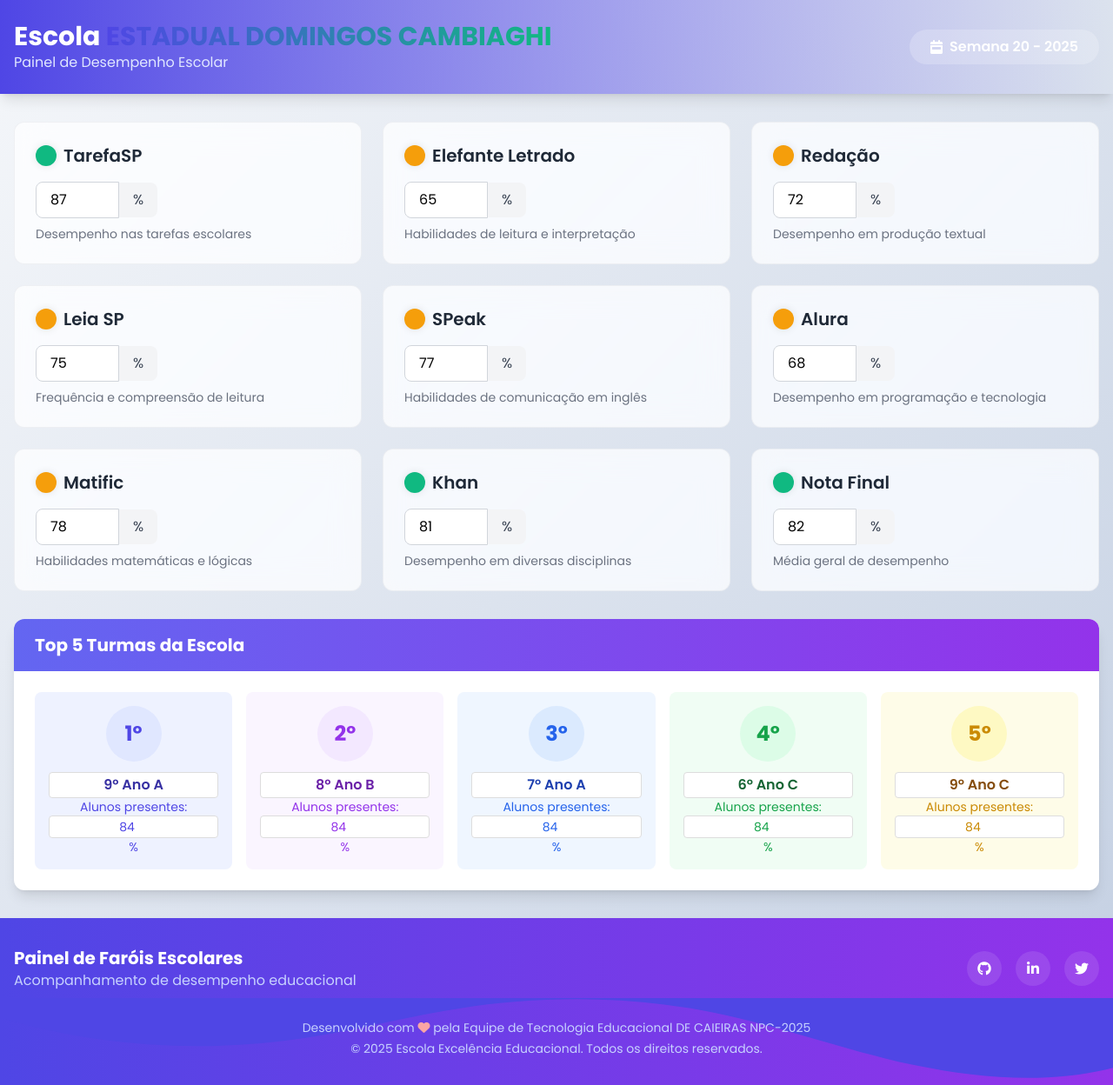
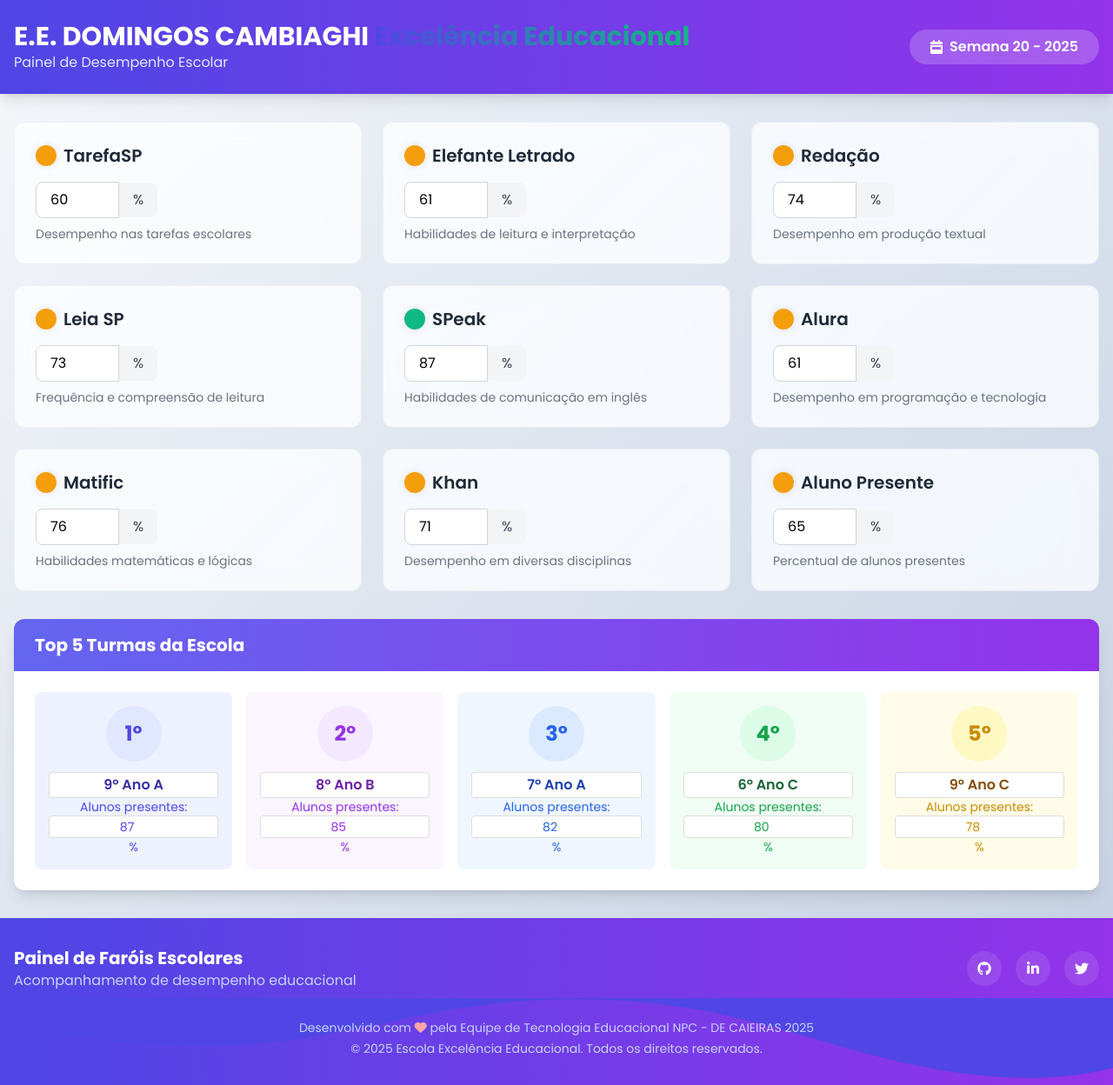
Before and after one commit to PNE-DE-CAI/FAROISESCOLARES, a plain HTML site: page index.html in a window 1280 px wide. Shown: the whole page at 87% size. Drawn offline with nearby package versions, Linux system fonts and the light colour scheme.

Commit message:
Update index.html

```diff
--- a/index.html
+++ b/index.html
@@ -112,15 +112,40 @@
             padding: 2px 4px;
             text-align: center;
         }
+
+        .toast {
+            position: fixed;
+            bottom: 20px;
+            right: 20px;
+            background-color: #10B981;
+            color: white;
+            padding: 12px 24px;
+            border-radius: 8px;
+            box-shadow: 0 4px 6px rgba(0,0,0,0.1);
+            transform: translateY(100px);
+            opacity: 0;
+            transition: all 0.3s ease;
+            z-index: 1000;
+        }
+
+        .toast.show {
+            transform: translateY(0);
+            opacity: 1;
+        }
     </style>
 </head>
 <body class="min-h-screen flex flex-col">
+    <!-- Toast Notification -->
+    <div id="toast" class="toast">
+        <span id="toast-message">Alterações salvas com sucesso!</span>
+    </div>
+
     <!-- Header -->
-    <header class="bg-gradient-to-r from-indigo-600 to-PINK-600 text-white shadow-lg">
+    <header class="bg-gradient-to-r from-indigo-600 to-purple-600 text-white shadow-lg">
         <div class="container mx-auto px-4 py-6">
             <div class="flex flex-col md:flex-row justify-between items-center">
                 <div class="mb-4 md:mb-0">
-                    <h1 class="text-3xl font-bold">Escola <span id="school-name" class="gradient-text editable">ESTADUAL DOMINGOS CAMBIAGHI</span></h1>
+                    <h1 class="text-3xl font-bold">E.E. DOMINGOS CAMBIAGHI <span id="school-name" class="gradient-text editable">Excelência Educacional</span></h1>
                     <p class="text-indigo-100">Painel de Desempenho Escolar</p>
                 </div>
                 <div class="flex items-center bg-white/20 rounded-full px-6 py-2">
@@ -243,13 +268,13 @@
             <div class="card p-6">
                 <div class="flex items-center mb-4">
                     <div class="traffic-light" id="nota-light"></div>
-                    <h3 class="text-xl font-semibold text-gray-800">Nota Final</h3>
+                    <h3 class="text-xl font-semibold text-gray-800">Aluno Presente</h3>
                 </div>
                 <div class="flex items-center">
                     <input type="number" min="0" max="100" id="nota-input" class="input-field w-24 px-4 py-2 border border-gray-300 rounded-l-lg focus:outline-none focus:ring-2 focus:ring-indigo-500">
                     <span class="px-4 py-2 bg-gray-100 text-gray-700 rounded-r-lg">%</span>
                 </div>
-                <p class="mt-2 text-sm text-gray-500">Média geral de desempenho</p>
+                <p class="mt-2 text-sm text-gray-500">Percentual de alunos presentes</p>
             </div>
         </div>
 
@@ -269,7 +294,7 @@
                             <input type="text" value="9º Ano A" class="class-input" id="class-1-name">
                         </h3>
                         <p class="text-sm text-indigo-600">
-                            Alunos presentes: <input type="number" value="84" min="0" max="100" class="class-input" id="class-1-value">%
+                            Alunos presentes: <input type="number" value="87" min="0" max="100" class="class-input" id="class-1-value">%
                         </p>
                     </div>
 
@@ -282,7 +307,7 @@
                             <input type="text" value="8º Ano B" class="class-input" id="class-2-name">
                         </h3>
                         <p class="text-sm text-purple-600">
-                            Alunos presentes: <input type="number" value="84" min="0" max="100" class="class-input" id="class-2-value">%
+                            Alunos presentes: <input type="number" value="85" min="0" max="100" class="class-input" id="class-2-value">%
                         </p>
                     </div>
 
@@ -295,7 +320,7 @@
                             <input type="text" value="7º Ano A" class="class-input" id="class-3-name">
                         </h3>
                         <p class="text-sm text-blue-600">
-                            Alunos presentes: <input type="number" value="84" min="0" max="100" class="class-input" id="class-3-value">%
+                            Alunos presentes: <input type="number" value="82" min="0" max="100" class="class-input" id="class-3-value">%
                         </p>
                     </div>
 
@@ -308,7 +333,7 @@
                             <input type="text" value="6º Ano C" class="class-input" id="class-4-name">
                         </h3>
                         <p class="text-sm text-green-600">
-                            Alunos presentes: <input type="number" value="84" min="0" max="100" class="class-input" id="class-4-value">%
+                            Alunos presentes: <input type="number" value="80" min="0" max="100" class="class-input" id="class-4-value">%
                         </p>
                     </div>
 
@@ -321,7 +346,7 @@
                             <input type="text" value="9º Ano C" class="class-input" id="class-5-name">
                         </h3>
                         <p class="text-sm text-yellow-600">
-                            Alunos presentes: <input type="number" value="84" min="0" max="100" class="class-input" id="class-5-value">%
+                            Alunos presentes: <input type="number" value="78" min="0" max="100" class="class-input" id="class-5-value">%
                         </p>
                     </div>
                 </div>
@@ -355,13 +380,38 @@
                 </div>
             </div>
             <div class="mt-8 text-center text-indigo-200 text-sm">
-                <p>Desenvolvido com <i class="fas fa-heart text-red-300"></i> pela Equipe de Tecnologia Educacional DE CAIEIRAS NPC-2025</p>
+                <p>Desenvolvido com <i class="fas fa-heart text-red-300"></i> pela Equipe de Tecnologia Educacional NPC - DE CAIEIRAS 2025</p>
                 <p class="mt-1">© 2025 Escola <span id="footer-school-name">Excelência Educacional</span>. Todos os direitos reservados.</p>
             </div>
         </div>
     </footer>
 
     <script>
+        // Toast notification function
+        function showToast(message) {
+            const toast = document.getElementById('toast');
+            const toastMessage = document.getElementById('toast-message');
+
+            toastMessage.textContent = message;
+            toast.classList.add('show');
+
+            setTimeout(() => {
+                toast.classList.remove('show');
+            }, 3000);
+        }
+
+        // Save data to localStorage
+        function saveData(key, value) {
+            localStorage.setItem(key, JSON.stringify(value));
+            showToast('Alterações salvas com sucesso!');
+        }
+
+        // Load data from localStorage
+        function loadData(key, defaultValue) {
+            const data = localStorage.getItem(key);
+            return data ? JSON.parse(data) : defaultValue;
+        }
+
         // Set current week
         function getCurrentWeek() {
             const now = new Date();
@@ -373,8 +423,12 @@
             return week;
         }
 
-        document.getElementById('week-number').textContent = getCurrentWeek();
-        document.getElementById('year').textContent = new Date().getFullYear();
+        // Load saved week and year or use current
+        const savedWeek = loadData('school-week', getCurrentWeek());
+        const savedYear = loadData('school-year', new Date().getFullYear());
+
+        document.getElementById('week-number').textContent = savedWeek;
+        document.getElementById('year').textContent = savedYear;
 
         // Traffic light logic
         function updateTrafficLight(inputId, lightId) {
@@ -395,6 +449,9 @@
                 } else {
                     light.classList.add('red');
                 }
+
+                // Save the value
+                saveData(inputId, value);
             });
         }
 
@@ -413,28 +470,19 @@
 
         indicators.forEach(indicator => {
             updateTrafficLight(indicator.input, indicator.light);
+
+            // Load saved values
+            const savedValue = loadData(indicator.input, Math.floor(Math.random() * 30 + 60));
+            document.getElementById(indicator.input).value = savedValue;
+
+            // Trigger input event to update light
+            document.getElementById(indicator.input).dispatchEvent(new Event('input'));
         });
 
-        // Set random initial values for demo
-        function setRandomValues() {
-            document.getElementById('tarefasp-input').value = Math.floor(Math.random() * 30 + 60);
-            document.getElementById('elefante-input').value = Math.floor(Math.random() * 30 + 60);
-            document.getElementById('redacao-input').value = Math.floor(Math.random() * 30 + 60);
-            document.getElementById('leia-input').value = Math.floor(Math.random() * 30 + 60);
-            document.getElementById('speak-input').value = Math.floor(Math.random() * 30 + 60);
-            document.getElementById('alura-input').value = Math.floor(Math.random() * 30 + 60);
-            document.getElementById('matific-input').value = Math.floor(Math.random() * 30 + 60);
-            document.getElementById('khan-input').value = Math.floor(Math.random() * 30 + 60);
-            document.getElementById('nota-input').value = Math.floor(Math.random() * 30 + 60);
-
-            // Trigger input events to update lights
-            indicators.forEach(indicator => {
-                document.getElementById(indicator.input).dispatchEvent(new Event('input'));
-            });
-        }
-
-        // Initialize with random values
-        setRandomValues();
+        // Load saved school name or use default
+        const savedSchoolName = loadData('school-name', 'Excelência Educacional');
+        document.getElementById('school-name').textContent = savedSchoolName;
+        document.getElementById('footer-school-name').textContent = savedSchoolName;
 
         // Editable school name
         const schoolNameElement = document.getElementById('school-name');
@@ -456,6 +504,7 @@
                 const newName = this.value.trim() || 'Excelência Educacional';
                 schoolNameElement.textContent = newName;
                 footerSchoolNameElement.textContent = newName;
+                saveData('school-name', newName);
             });
 
             input.addEventListener('keypress', function(e) {
@@ -507,6 +556,9 @@
 
                 weekNumberElement.textContent = newWeek;
                 yearElement.textContent = newYear;
+
+                saveData('school-week', newWeek);
+                saveData('school-year', newYear);
             }
 
             weekInput.addEventListener('blur', saveChanges);
@@ -530,10 +582,18 @@
             const classNameInput = document.getElementById(`class-${i}-name`);
             const classValueInput = document.getElementById(`class-${i}-value`);
 
+            // Load saved class data
+            const savedClassName = loadData(`class-${i}-name`, classNameInput.value);
+            const savedClassValue = loadData(`class-${i}-value`, classValueInput.value);
+
+            classNameInput.value = savedClassName;
+            classValueInput.value = savedClassValue;
+
             classNameInput.addEventListener('change', function() {
                 if (!this.value.trim()) {
                     this.value = `Turma ${i}`;
                 }
+                saveData(`class-${i}-name`, this.value);
             });
 
             classValueInput.addEventListener('change', function() {
@@ -542,6 +602,7 @@
                 if (value < 0) value = 0;
                 if (value > 100) value = 100;
                 this.value = value;
+                saveData(`class-${i}-value`, value);
             });
         }
     </script>
```
